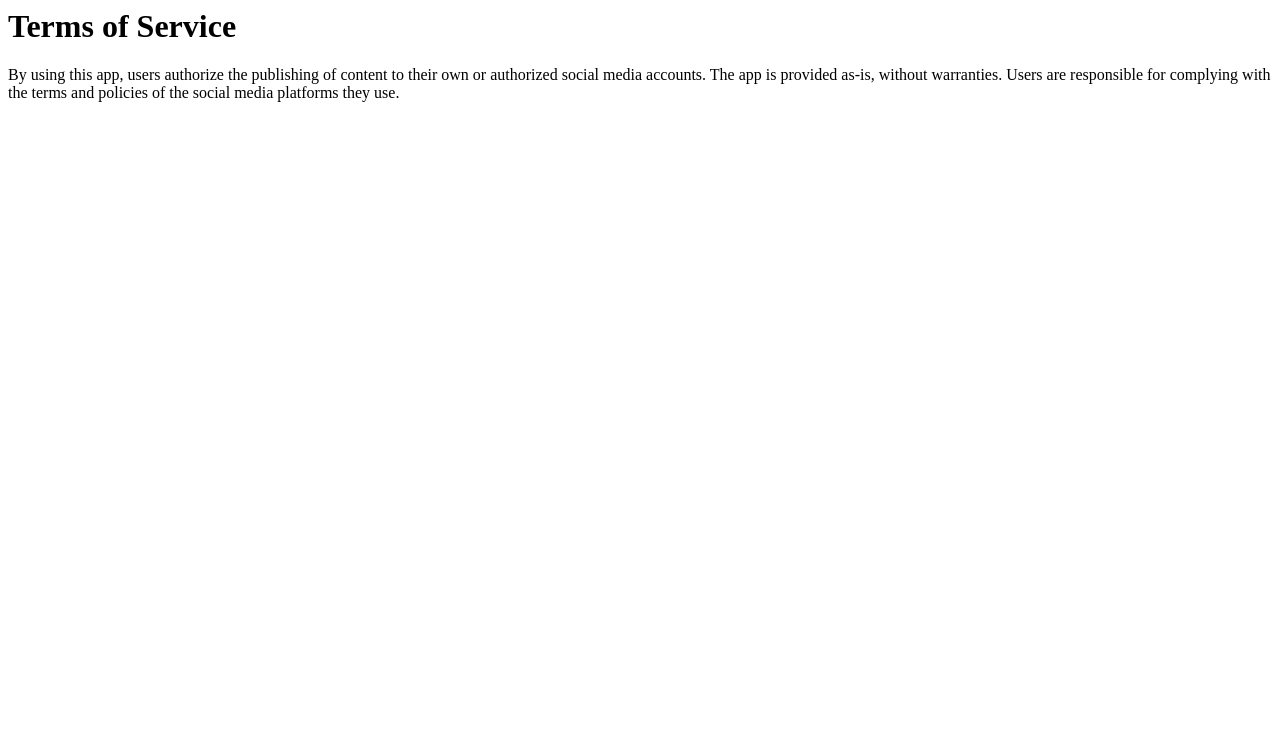
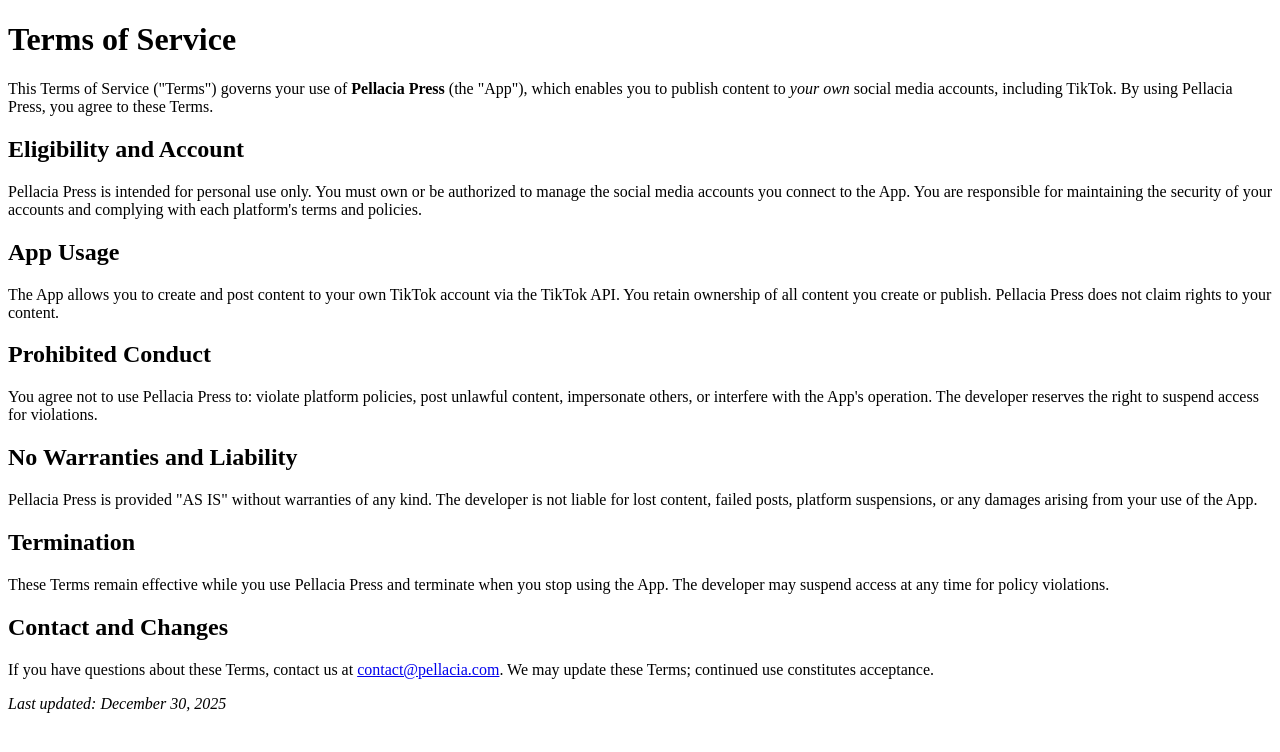
Before and after one commit to nitin-roshia/press.pellacia-legal, a plain HTML site: page terms.html in a window 1280 px wide. Drawn offline with Linux system fonts and the light colour scheme.

Commit message:
Update terms.html

```diff
--- a/terms.html
+++ b/terms.html
@@ -1,2 +1,31 @@
-<h1>Terms of Service</h1>
-<p>By using this app, users authorize the publishing of content to their own or authorized social media accounts. The app is provided as-is, without warranties. Users are responsible for complying with the terms and policies of the social media platforms they use.
+<!DOCTYPE html>
+<html>
+<head>
+    <title>Terms of Service - Pellacia Press</title>
+</head>
+<body>
+    <h1>Terms of Service</h1>
+
+    <p>This Terms of Service ("Terms") governs your use of <strong>Pellacia Press</strong> (the "App"), which enables you to publish content to <em>your own</em> social media accounts, including TikTok. By using Pellacia Press, you agree to these Terms.</p>
+
+    <h2>Eligibility and Account</h2>
+    <p>Pellacia Press is intended for personal use only. You must own or be authorized to manage the social media accounts you connect to the App. You are responsible for maintaining the security of your accounts and complying with each platform's terms and policies.</p>
+
+    <h2>App Usage</h2>
+    <p>The App allows you to create and post content to your own TikTok account via the TikTok API. You retain ownership of all content you create or publish. Pellacia Press does not claim rights to your content.</p>
+
+    <h2>Prohibited Conduct</h2>
+    <p>You agree not to use Pellacia Press to: violate platform policies, post unlawful content, impersonate others, or interfere with the App's operation. The developer reserves the right to suspend access for violations.</p>
+
+    <h2>No Warranties and Liability</h2>
+    <p>Pellacia Press is provided "AS IS" without warranties of any kind. The developer is not liable for lost content, failed posts, platform suspensions, or any damages arising from your use of the App.</p>
+
+    <h2>Termination</h2>
+    <p>These Terms remain effective while you use Pellacia Press and terminate when you stop using the App. The developer may suspend access at any time for policy violations.</p>
+
+    <h2>Contact and Changes</h2>
+    <p>If you have questions about these Terms, contact us at <a href="mailto:contact@pellacia.com">contact@pellacia.com</a>. We may update these Terms; continued use constitutes acceptance.</p>
+
+    <p><em>Last updated: December 30, 2025</em></p>
+</body>
+</html>
```
